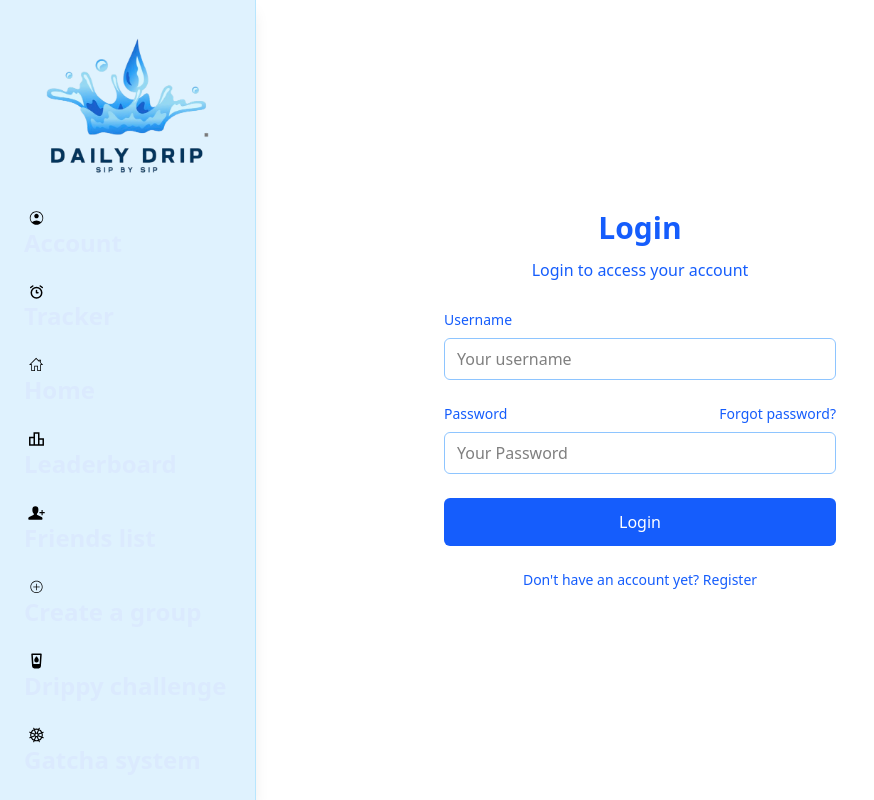
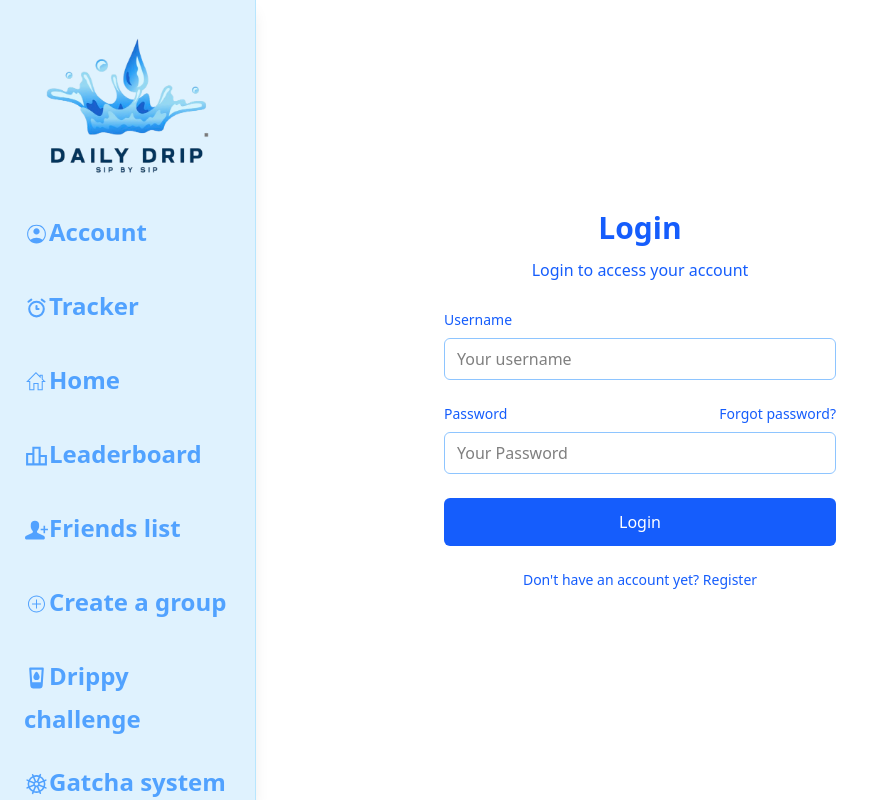
Before and after one commit to Brooklyn-STEAM/10051-Incentivizing-Healthy-Water-Consumption-Using-Computer-Vision, a Flask app: page /login in a window 1280 px wide. Shown: the whole page, without its empty margins (0-874 px from the left). Run offline with Flask 3, Linux system fonts and the light colour scheme.

Commit message:
Navbar3 (#15)
* style

* new

* lastnavbar

---------

Co-authored-by: Jahni Eubanks <jahnie@brooklynsteamcenter.org>

```diff
--- a/templates/components/navbar.html.jinja
+++ b/templates/components/navbar.html.jinja
@@ -9,29 +9,36 @@
      <img src =/static/logo.png>
 
 </div>
-<svg class = "inline"xmlns="http://www.w3.org/2000/svg" width="25" height="50" viewBox="0 0 24 24"><path fill="currentColor" d="M6.196 17.485q1.275-.918 2.706-1.451Q10.332 15.5 12 15.5t3.098.534t2.706 1.45q.99-1.025 1.593-2.42Q20 13.667 20 12q0-3.325-2.337-5.663T12 4T6.337 6.338T4 12q0 1.667.603 3.064q.603 1.396 1.593 2.42m3.672-5.852Q9 10.764 9 9.5t.868-2.132T12 6.5t2.132.868T15 9.5t-.868 2.132T12 12.5t-2.132-.868M12 21q-1.883 0-3.525-.701t-2.858-1.916t-1.916-2.858T3 12t.701-3.525t1.916-2.858q1.216-1.215 2.858-1.916T12 3t3.525.701t2.858 1.916t1.916 2.858T21 12t-.701 3.525t-1.916 2.858q-1.216 1.215-2.858 1.916T12 21"/></svg>
- <h1 class="text-2xl font-bold text-blue-100">Account</h1>
+<h1 class="text-2xl font-bold text-blue-400"><svg class = "inline" xmlns="http://www.w3.org/2000/svg" width="25" height="50" viewBox="0 0 24 24"><path fill="currentColor" d="M6.196 17.485q1.275-.918 2.706-1.451Q10.332 15.5 12 15.5t3.098.534t2.706 1.45q.99-1.025 1.593-2.42Q20 13.667 20 12q0-3.325-2.337-5.663T12 4T6.337 6.338T4 12q0 1.667.603 3.064q.603 1.396 1.593 2.42m3.672-5.852Q9 10.764 9 9.5t.868-2.132T12 6.5t2.132.868T15 9.5t-.868 2.132T12 12.5t-2.132-.868M12 21q-1.883 0-3.525-.701t-2.858-1.916t-1.916-2.858T3 12t.701-3.525t1.916-2.858q1.216-1.215 2.858-1.916T12 3t3.525.701t2.858 1.916t1.916 2.858T21 12t-.701 3.525t-1.916 2.858q-1.216 1.215-2.858 1.916T12 21"/></svg>Account</h1>
+
 <br>
-<svg class ="inline" xmlns="http://www.w3.org/2000/svg" width="25" height="50" viewBox="0 0 24 24"><g fill="none" stroke="currentColor" stroke-linecap="round" stroke-linejoin="round" stroke-width="2"><path d="M5 13a7 7 0 1 0 14 0a7 7 0 1 0-14 0"/><path d="M12 10v3h2M7 4L4.25 6M17 4l2.75 2"/></g></svg>
- <h1 class="text-2xl font-bold text-blue-100">Tracker</h1>
+
+<h1 class="text-2xl font-bold text-blue-400"><svg class ="inline" xmlns="http://www.w3.org/2000/svg" width="25" height="50" viewBox="0 0 24 24"><g fill="none" stroke="currentColor" stroke-linecap="round" stroke-linejoin="round" stroke-width="2"><path d="M5 13a7 7 0 1 0 14 0a7 7 0 1 0-14 0"/><path d="M12 10v3h2M7 4L4.25 6M17 4l2.75 2"/></g></svg>Tracker</h1>
+
 <br>
-<svg class ="inline" xmlns="http://www.w3.org/2000/svg" width="25" height="50" viewBox="0 0 24 24"><path fill="currentColor" d="m16 8.41l-4.5-4.5L4.41 11H6v8h3v-6h5v6h3v-8h1.59L17 9.41V6h-1zM2 12l9.5-9.5L15 6V5h3v4l3 3h-3v8h-5v-6h-3v6H5v-8z"/></svg>
-<h1 class="text-2xl font-bold text-blue-100">Home</h1>
+
+<h1 class="text-2xl font-bold text-blue-400"><svg class ="inline" xmlns="http://www.w3.org/2000/svg" width="25" height="50" viewBox="0 0 24 24"><path fill="currentColor" d="m16 8.41l-4.5-4.5L4.41 11H6v8h3v-6h5v6h3v-8h1.59L17 9.41V6h-1zM2 12l9.5-9.5L15 6V5h3v4l3 3h-3v8h-5v-6h-3v6H5v-8z"/></svg>Home</h1>
+
 <br>
-<svg class="inline" xmlns="http://www.w3.org/2000/svg" width="25" height="50" viewBox="0 0 24 24"><path fill="currentColor" d="M4 19h4v-8H4zm6 0h4V5h-4zm6 0h4v-6h-4zM2 21V9h6V3h8v8h6v10z"/></svg>
-<h1 class="text-2xl font-bold text-blue-100">Leaderboard</h1>
+
+<h1 class="text-2xl font-bold text-blue-400"><svg class="inline" xmlns="http://www.w3.org/2000/svg" width="25" height="50" viewBox="0 0 24 24"><path fill="currentColor" d="M4 19h4v-8H4zm6 0h4V5h-4zm6 0h4v-6h-4zM2 21V9h6V3h8v8h6v10z"/></svg>Leaderboard</h1>
+
 <br>
-<svg class="inline" xmlns="http://www.w3.org/2000/svg" width="25" height="50" viewBox="0 0 24 24"><path fill="currentColor" fill-rule="evenodd" d="M18.75 10.75V8h1.5v2.75H23v1.5h-2.75V15h-1.5v-2.75H16v-1.5zm-10.918 1.6C7.096 11.478 6.5 9.85 6.5 8.71V7a4 4 0 0 1 8 0v1.71c0 1.14-.6 2.773-1.332 3.642l-.361.428c-.59.699-.406 1.588.419 1.99l5.66 2.762c.615.3 1.114 1.093 1.114 1.783v.687a1 1 0 0 1-1.001.998H2a1 1 0 0 1-1-.998v-.687c0-.685.498-1.483 1.114-1.784l5.66-2.762c.821-.4 1.012-1.288.42-1.99z"/></svg>
-<h1 class="text-2xl font-bold text-blue-100">Friends list</h1>
+
+
+<h1 class="text-2xl font-bold text-blue-400"><svg class="inline" xmlns="http://www.w3.org/2000/svg" width="25" height="50" viewBox="0 0 24 24"><path fill="currentColor" fill-rule="evenodd" d="M18.75 10.75V8h1.5v2.75H23v1.5h-2.75V15h-1.5v-2.75H16v-1.5zm-10.918 1.6C7.096 11.478 6.5 9.85 6.5 8.71V7a4 4 0 0 1 8 0v1.71c0 1.14-.6 2.773-1.332 3.642l-.361.428c-.59.699-.406 1.588.419 1.99l5.66 2.762c.615.3 1.114 1.093 1.114 1.783v.687a1 1 0 0 1-1.001.998H2a1 1 0 0 1-1-.998v-.687c0-.685.498-1.483 1.114-1.784l5.66-2.762c.821-.4 1.012-1.288.42-1.99z"/></svg>Friends list</h1>
+
 <br>
-<svg class="inline" xmlns="http://www.w3.org/2000/svg" width="25" height="50" viewBox="0 0 50 50"><path fill="currentColor" d="M25 42c-9.4 0-17-7.6-17-17S15.6 8 25 8s17 7.6 17 17s-7.6 17-17 17m0-32c-8.3 0-15 6.7-15 15s6.7 15 15 15s15-6.7 15-15s-6.7-15-15-15"/><path fill="currentColor" d="M16 24h18v2H16z"/><path fill="currentColor" d="M24 16h2v18h-2z"/></svg>
-<h1 class="text-2xl font-bold text-blue-100">Create a group</h1>
+
+<h1 class="text-2xl font-bold text-blue-400"><svg class="inline" xmlns="http://www.w3.org/2000/svg" width="25" height="50" viewBox="0 0 50 50"><path fill="currentColor" d="M25 42c-9.4 0-17-7.6-17-17S15.6 8 25 8s17 7.6 17 17s-7.6 17-17 17m0-32c-8.3 0-15 6.7-15 15s6.7 15 15 15s15-6.7 15-15s-6.7-15-15-15"/><path fill="currentColor" d="M16 24h18v2H16z"/><path fill="currentColor" d="M24 16h2v18h-2z"/></svg>Create a group</h1>
+
 <br>
-<svg class="inline" xmlns="http://www.w3.org/2000/svg" width="25" height="50" viewBox="0 0 24 24"><g fill="currentColor"><path d="M12 6c-.268 0-.46.105-.525.143c-.086.05-.151.103-.19.137a2 2 0 0 0-.194.2c-.1.12-.21.268-.317.425c-.219.32-.479.745-.729 1.199c-.249.454-.5.957-.69 1.433C9.178 9.977 9 10.518 9 11a3 3 0 1 0 6 0c0-.482-.178-1.023-.355-1.463c-.19-.476-.441-.98-.69-1.433c-.25-.454-.51-.879-.729-1.199a5 5 0 0 0-.317-.425a2 2 0 0 0-.194-.2a1.2 1.2 0 0 0-.19-.137A1.05 1.05 0 0 0 12 6"/><path fill-rule="evenodd" d="M6 2a1 1 0 0 0-.998 1.067L6.078 19.2A3 3 0 0 0 9.07 22h5.858a3 3 0 0 0 2.993-2.8l1.076-16.133A1 1 0 0 0 18 2zm1.869 14l-.8-12h9.862l-.8 12z" clip-rule="evenodd"/></g></svg>
-<h1 class="text-2xl font-bold text-blue-100">Drippy challenge</h1>
+
+<h1 class="text-2xl font-bold text-blue-400"><svg class="inline" xmlns="http://www.w3.org/2000/svg" width="25" height="50" viewBox="0 0 24 24"><g fill="currentColor"><path d="M12 6c-.268 0-.46.105-.525.143c-.086.05-.151.103-.19.137a2 2 0 0 0-.194.2c-.1.12-.21.268-.317.425c-.219.32-.479.745-.729 1.199c-.249.454-.5.957-.69 1.433C9.178 9.977 9 10.518 9 11a3 3 0 1 0 6 0c0-.482-.178-1.023-.355-1.463c-.19-.476-.441-.98-.69-1.433c-.25-.454-.51-.879-.729-1.199a5 5 0 0 0-.317-.425a2 2 0 0 0-.194-.2a1.2 1.2 0 0 0-.19-.137A1.05 1.05 0 0 0 12 6"/><path fill-rule="evenodd" d="M6 2a1 1 0 0 0-.998 1.067L6.078 19.2A3 3 0 0 0 9.07 22h5.858a3 3 0 0 0 2.993-2.8l1.076-16.133A1 1 0 0 0 18 2zm1.869 14l-.8-12h9.862l-.8 12z" clip-rule="evenodd"/></g></svg>Drippy challenge</h1>
+
 <br>
-<svg class="inline"xmlns="http://www.w3.org/2000/svg" width="25" height="50" viewBox="0 0 24 24"><path fill="none" stroke="currentColor" stroke-linecap="round" stroke-linejoin="round" stroke-width="1.5" d="m15.728 3l-2.796 6.75m0 0l1.32 1.317m-1.32-1.317l-1.865-.003M20.91 8.31l-1.71.708m-4.947 2.049l4.947-2.05m-4.947 2.05l-.003 1.865M21 15.728l-6.75-2.796m0 0l-1.317 1.32m2.758 6.658l-.709-1.71m-2.049-4.947l2.05 4.947m-2.05-4.947l-1.865-.003m0 0L8.272 21m2.796-6.75l-1.32-1.317m0 0L4.8 14.983m4.947-2.05l.003-1.865m-6.66 4.623l1.71-.709m4.95-3.914L3 8.272m6.75 2.796l1.317-1.32m0 0L9.017 4.8M8.31 3.09l.708 1.71m0 0A7.77 7.77 0 0 0 4.8 9.018a7.77 7.77 0 0 0 0 5.964M9.018 4.8a7.77 7.77 0 0 1 5.964 0A7.77 7.77 0 0 1 19.2 9.018m0 0a7.77 7.77 0 0 1 0 5.964a7.77 7.77 0 0 1-4.218 4.218m0 0a7.77 7.77 0 0 1-5.964 0A7.77 7.77 0 0 1 4.8 14.982"/></svg>
-<h1 class="text-2xl font-bold text-blue-100">Gatcha system</h1>
+
+<h1 class="text-2xl font-bold text-blue-400"><svg class="inline"xmlns="http://www.w3.org/2000/svg" width="25" height="50" viewBox="0 0 24 24"><path fill="none" stroke="currentColor" stroke-linecap="round" stroke-linejoin="round" stroke-width="1.5" d="m15.728 3l-2.796 6.75m0 0l1.32 1.317m-1.32-1.317l-1.865-.003M20.91 8.31l-1.71.708m-4.947 2.049l4.947-2.05m-4.947 2.05l-.003 1.865M21 15.728l-6.75-2.796m0 0l-1.317 1.32m2.758 6.658l-.709-1.71m-2.049-4.947l2.05 4.947m-2.05-4.947l-1.865-.003m0 0L8.272 21m2.796-6.75l-1.32-1.317m0 0L4.8 14.983m4.947-2.05l.003-1.865m-6.66 4.623l1.71-.709m4.95-3.914L3 8.272m6.75 2.796l1.317-1.32m0 0L9.017 4.8M8.31 3.09l.708 1.71m0 0A7.77 7.77 0 0 0 4.8 9.018a7.77 7.77 0 0 0 0 5.964M9.018 4.8a7.77 7.77 0 0 1 5.964 0A7.77 7.77 0 0 1 19.2 9.018m0 0a7.77 7.77 0 0 1 0 5.964a7.77 7.77 0 0 1-4.218 4.218m0 0a7.77 7.77 0 0 1-5.964 0A7.77 7.77 0 0 1 4.8 14.982"/></svg>Gatcha system</h1>
 
 
 
```
